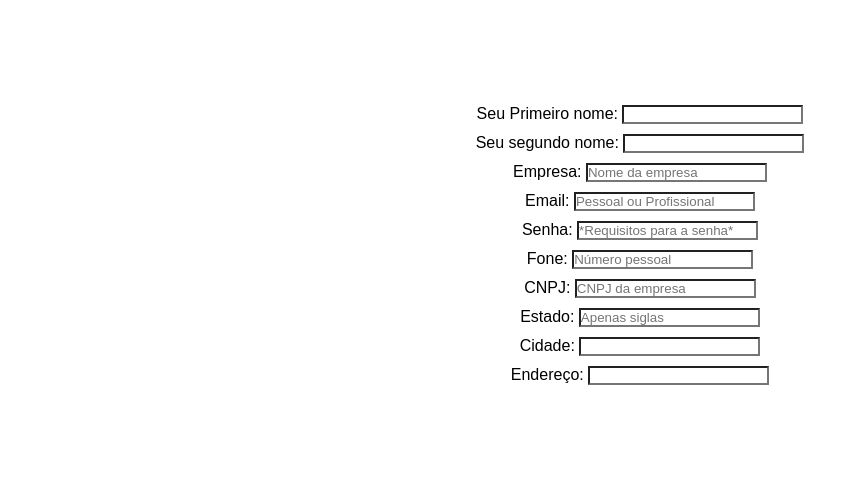
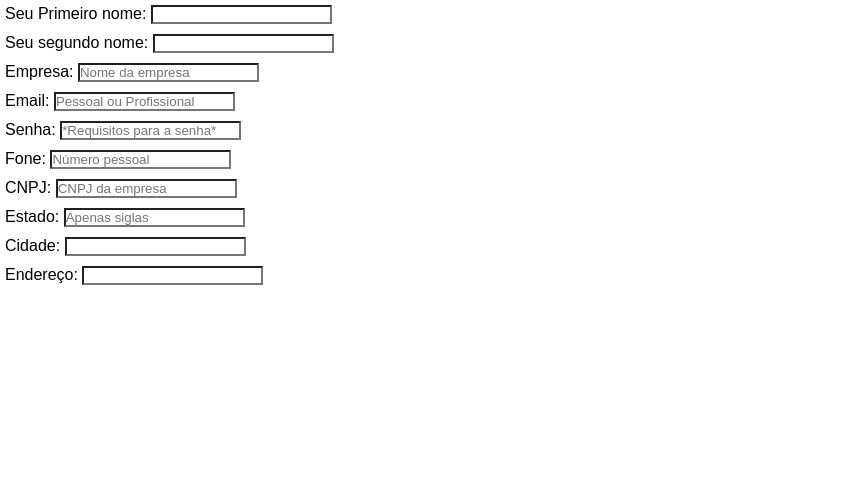
Before and after one commit to Guilherme-Araujo-Dev/Mar-Sol, a PHP site: page /logarse.php in a window 1280 px wide. Shown: the part 81-570 px from the top of the page, without its empty margins (0-862 px from the left). Run offline with PHP 8.4, Linux system fonts and the light colour scheme.

Commit message:
mudei o .forms

```diff
--- a/style - Copia.css
+++ b/style - Copia.css
@@ -207,14 +207,6 @@ IMAGENS LOCALIZADAS NA PÁGINA INDEX (PRIMEIRA IMAGEM DAS 3)👇👇👇👇
 
 /*FORMULÁRIO DA PÁGINA LOGIN (imagem do user)*/
 .forms{
-    text-align: center;
-    padding: 100px;
-
-
-    border: 8% solid red;
-    border-radius: 20%;
-
-
 
 }
 .form{
```
